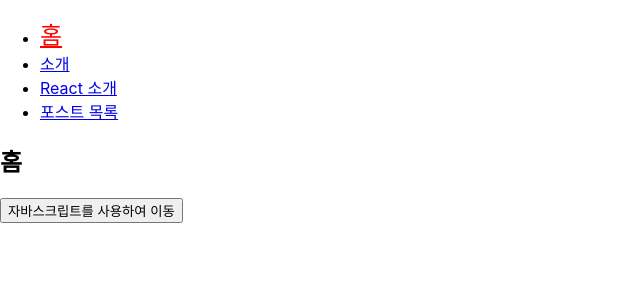
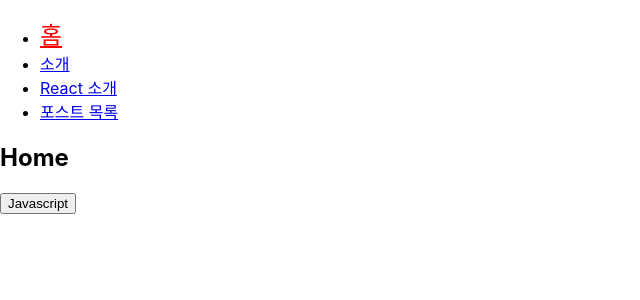
Before and after one commit to AyeMyaSan/react_practice, a React app: page / in a window 1280 px wide. Shown: the top 300 px of the page, without its empty margins (0-640 px from the left). Built offline with nearby package versions, Linux system fonts and the light colour scheme.

Commit message:
Update Home.js

```diff
--- a/src/pages/Home.js
+++ b/src/pages/Home.js
@@ -4,13 +4,13 @@ import React from 'react';
 const Home = ({history}) => {
     return (
         <div>
-            <h2>홈</h2>
+            <h2>Home</h2>
             <button
                 onClick={() => {
-                    //자바스크립트로 경로 이동을 할 때.
+
                     history.push('/about/javascript')
                 }}>
-            자바스크립트를 사용하여 이동
+         Javascript
             </button>
         </div>
     );
```
